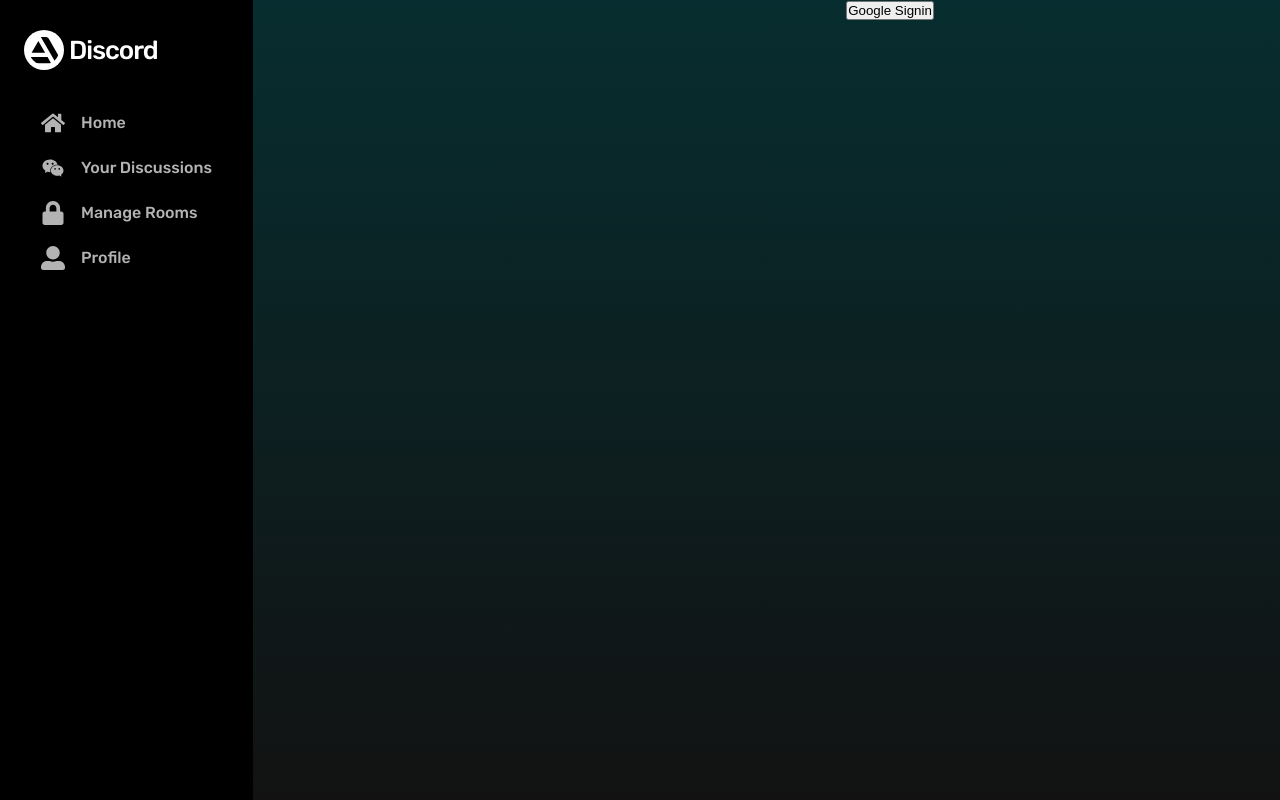
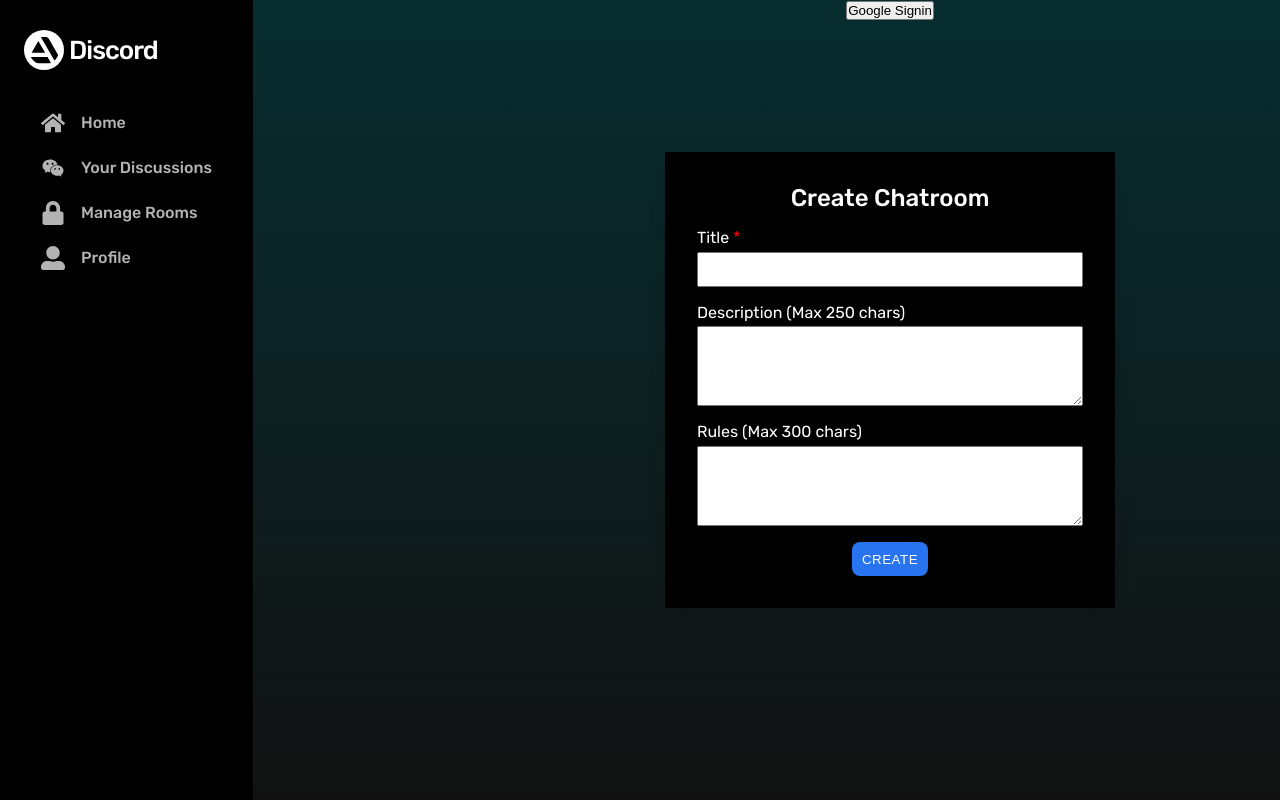
Before and after one commit to prithviBytes/neog-hackathon-2K21, a React (Create React App) app: page / in a window 1280 px wide. Shown: the top 800 px of the page. Built offline with nearby package versions, Linux system fonts and the light colour scheme; no server answers.

Commit message:
feat: adding chatroom form

```diff
--- a/src/App.js
+++ b/src/App.js
@@ -1,5 +1,6 @@
 import Navbar from "./components/Navbar/Navbar";
 import Auth from "./components/Auth/Auth";
+import ChatRoomForm from "./components/ChatroomForm/ChatroomForm";
 import "./styles.css";
 
 export default function App() {
@@ -8,6 +9,7 @@ export default function App() {
       <Navbar />
       <div className="content">
         <Auth />
+        <ChatRoomForm />
       </div>
     </div>
   );
--- /dev/null
+++ b/src/components/ChatroomForm/ChatroomForm.js
@@ -0,0 +1,165 @@
+import { useState } from "react";
+
+import firebase, { db } from "../../firebase";
+
+import "./chatroom-form.css";
+
+export default function ChatRoomForm() {
+  const validators = {
+    title: (title) => {
+      return title.length > 0 && title.length < 50;
+    },
+    description: (description) => {
+      return description.length < 250;
+    },
+    rules: (rules) => {
+      return rules.length < 300;
+    },
+  };
+
+  const initialFormData = {
+    title: {
+      value: "",
+      isRequired: true,
+      isValid: false,
+      errorMessage: "Please enter the title",
+    },
+    description: {
+      value: "",
+      isRequired: false,
+      isValid: true,
+      errorMessage: "Max character limit is 250",
+    },
+    rules: {
+      value: "",
+      isRequired: false,
+      isValid: true,
+      errorMessage: "Max character limit is 300",
+    },
+  };
+
+  const [form, setForm] = useState(initialFormData);
+  const [showErrors, setShowErrors] = useState(false);
+
+  const formSubmitHandler = (e) => {
+    e.preventDefault();
+    const isFormValid = validateForm();
+
+    if (!isFormValid) {
+      setShowErrors(true);
+      return;
+    }
+
+    createChatroomInFireBase();
+  };
+
+  const createChatroomInFireBase = () => {
+    const currentUser = firebase.auth().currentUser;
+    db.collection("chatrooms")
+      .add({
+        title: form.title.value,
+        description: form.description.value,
+        isActive: true,
+        rules: form.rules.value,
+        owner: currentUser.uid,
+        createdAt: new Date().valueOf(),
+      })
+      .then((chatroom) => {
+        addOwnerToChatroom(chatroom, currentUser);
+      });
+  };
+
+  const addOwnerToChatroom = (chatroom, currentUser) => {
+    db.collection("chatrooms")
+      .doc(chatroom.id)
+      .collection("members")
+      .doc(currentUser.uid)
+      .set({
+        uid: currentUser.uid,
+        name: currentUser.displayName,
+        role: "OWNER",
+      })
+      .then(() => {
+        console.log("success");
+      });
+  };
+
+  const onChangeHandler = (e) => {
+    showErrors && setShowErrors(false);
+    const currentTarget = e.currentTarget;
+    const id = e.currentTarget.id;
+    setForm(function (state) {
+      const stateCopy = JSON.parse(JSON.stringify(state));
+      stateCopy[id].isValid = validateField(id, currentTarget.value);
+      stateCopy[id].value = currentTarget.value;
+      return stateCopy;
+    });
+  };
+
+  const validateField = (field, value) => {
+    return validators[field](value);
+  };
+
+  const validateForm = () => {
+    const isFormValid = true;
+    for (let field in form) {
+      if (!form[field].isValid) {
+        return false;
+      }
+    }
+    return isFormValid;
+  };
+
+  return (
+    <div className="form-container">
+      <form className="chatroom-form" onSubmit={formSubmitHandler}>
+        <h2>Create Chatroom</h2>
+        <label>
+          Title <span style={{ color: "red" }}>*</span>
+        </label>
+        <input
+          id="title"
+          value={form.title.value}
+          onChange={onChangeHandler}
+        ></input>
+        <p
+          className="error-input"
+          style={{
+            display: !form.title.isValid && showErrors ? "block" : "none",
+          }}
+        >
+          {form.title.errorMessage}
+        </p>
+        <label>Description (Max 250 chars)</label>
+        <textarea
+          id="description"
+          value={form.description.value}
+          onChange={onChangeHandler}
+        ></textarea>
+        <p
+          className="error-input"
+          style={{
+            display: !form.description.isValid && showErrors ? "block" : "none",
+          }}
+        >
+          {form.description.errorMessage}
+        </p>
+        <label>Rules (Max 300 chars)</label>
+        <textarea
+          id="rules"
+          value={form.rules.value}
+          onChange={onChangeHandler}
+        ></textarea>
+        <p
+          className="error-input"
+          style={{
+            display: !form.rules.isValid && showErrors ? "block" : "none",
+          }}
+        >
+          {form.rules.errorMessage}
+        </p>
+        <button className="chatroom-btn">Create</button>
+      </form>
+    </div>
+  );
+}
--- /dev/null
+++ b/src/components/ChatroomForm/chatroom-form.css
@@ -0,0 +1,68 @@
+.form-container {
+  display: flex;
+  justify-content: center;
+  align-items: center;
+  height: calc(100vh - 5rem);
+}
+
+.chatroom-form {
+  background: #000;
+  width: 450px;
+  padding: 2rem;
+  display: flex;
+  flex-direction: column;
+  justify-content: center;
+  align-items: flex-start;
+  box-shadow: 0 3px 16px 0 rgb(0 0 0 / 11%);
+}
+
+.chatroom-form h2 {
+  margin: 0 auto 1rem auto;
+  text-align: center;
+  font-weight: 500;
+}
+
+.chatroom-form p {
+  margin: 0 auto 1rem auto;
+  margin-top: 1rem;
+  margin-bottom: 0;
+  text-align: center;
+}
+
+.chatroom-form label {
+  margin-bottom: 0.3rem;
+}
+
+.chatroom-form input,
+textarea {
+  width: 100%;
+  padding: 0.5rem;
+  margin-bottom: 1rem;
+}
+
+.chatroom-form textarea {
+  height: 5rem;
+}
+
+.chatroom-btn {
+  padding: 0.6rem 0.6rem;
+  background: #2874f0;
+  color: white;
+  border: none;
+  border-radius: 0.5rem;
+  margin: auto;
+  text-transform: uppercase;
+  font-weight: 500;
+  letter-spacing: 0.5px;
+  cursor: pointer;
+}
+
+.error-input {
+  background: pink;
+  border: 1px solid red;
+  padding: 0.3rem;
+  margin-top: -0.5rem !important;
+  margin-bottom: 0.5rem !important;
+  font-size: 0.7rem;
+  border-radius: 0.3rem;
+}
--- a/src/styles.css
+++ b/src/styles.css
@@ -17,6 +17,7 @@ background-color: rgb(0, 184, 96); */
 .App {
   font-family: "Rubik", sans-serif;
   text-align: center;
+  color: #fff;
 }
 .content {
   height: 100vh;
```
